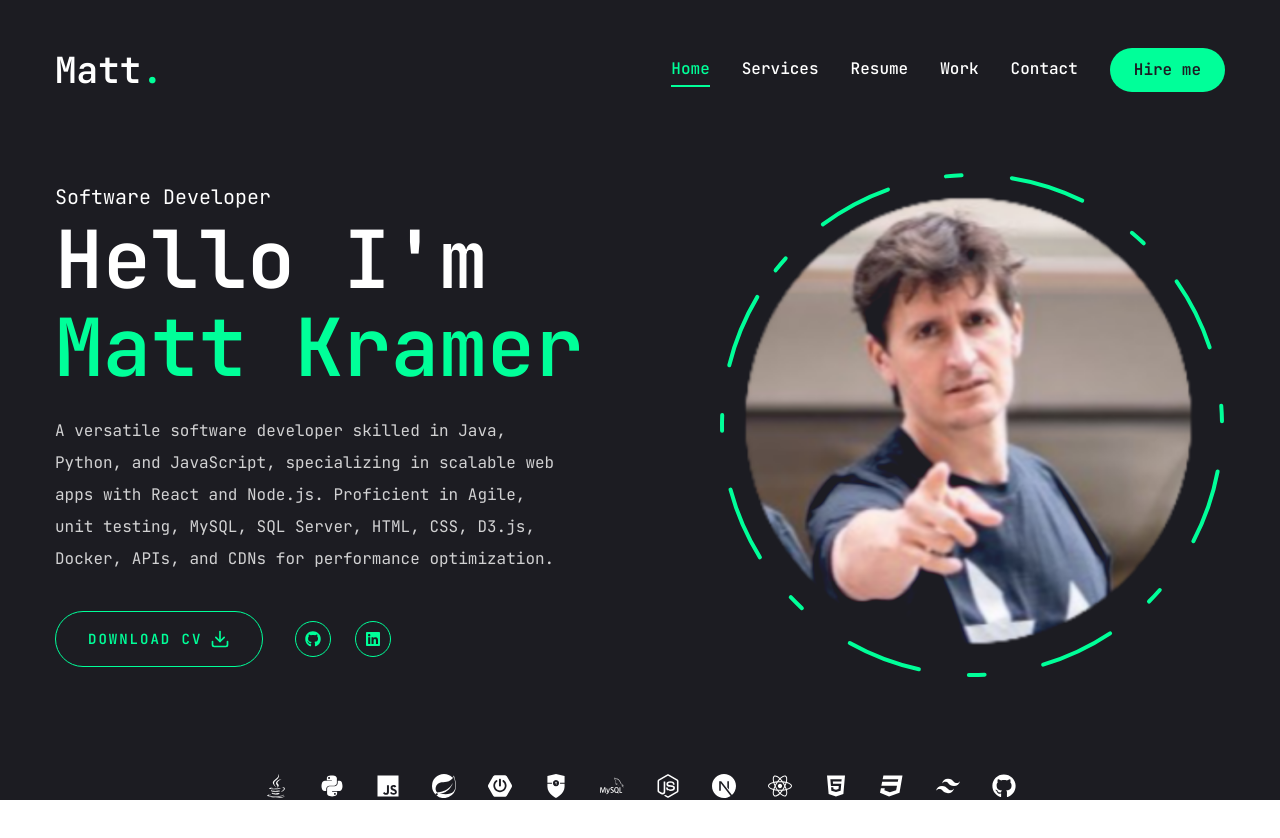
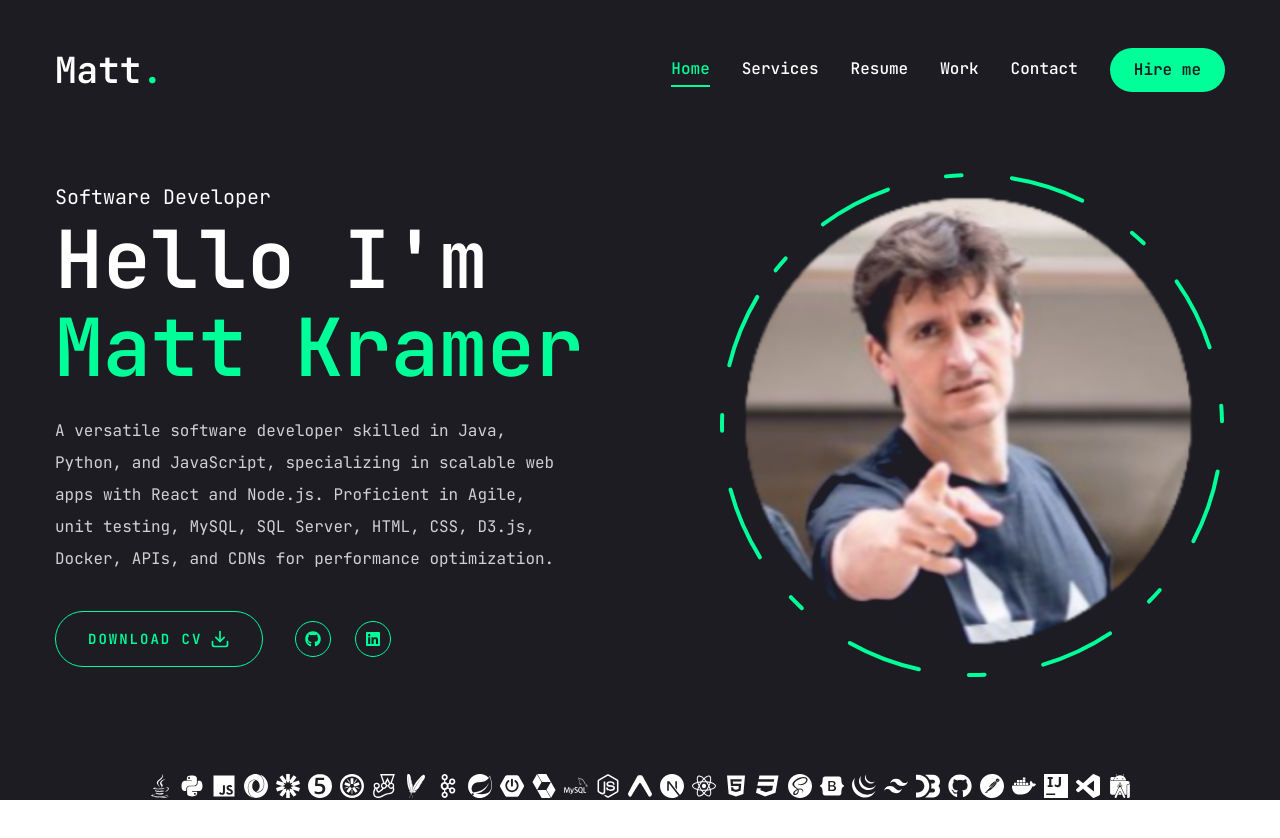
Before and after one commit to Matthew123003/Portfolio, a Next.js app: page / in a window 1280 px wide. Shown: the top 838 px of the page. Built offline with nearby package versions, Linux system fonts and the light colour scheme.

Commit message:
Updated Imports on Homepage.jsx, ServicesPage.jsx, ResumePage.jsx

```diff
--- a/app/page.jsx
+++ b/app/page.jsx
@@ -1,8 +1,7 @@
 import { Button } from "@/components/ui/button";
 import { FiDownload } from "react-icons/fi";
 import {FaJava, FaPython, FaJs, FaNodeJs, FaReact, FaHtml5, FaCss3, FaGithub} from "react-icons/fa";
-import {SiSpring, SiSpringboot, SiSpringsecurity, SiMysql, SiTailwindcss, SiNextdotjs} from "react-icons/si";
-
+import {SiSpring, SiSpringboot, SiSpringsecurity, SiMysql, SiTailwindcss, SiNextdotjs, SiHibernate, SiJunit5, SiJasmine, SiJest, SiApachemaven, SiApachekafka, SiSqlite, SiPostman, SiSass, SiBootstrap, SiJquery, SiJson, SiJsonwebtokens, SiDocker, SiIntellijidea, SiVisualstudiocode, SiAndroidstudio, SiExpo, SiWebstorm, SiD3Dotjs} from "react-icons/si";
 
 // components
 import Social from "@/components/Social";
@@ -54,21 +53,38 @@ const Home = () => {
         </div>
       </div>
       {/* New icon bar */}
-      <div className="w-full bg-primary flex justify-center gap-8">
+      <div className="w-full bg-primary flex justify-center gap-2">
           <FaJava className="text-white text-2xl hover:text-accent transition-all duration-300" />
           <FaPython className="text-white text-2xl hover:text-accent transition-all duration-300" />
           <FaJs className="text-white text-2xl hover:text-accent transition-all duration-300" />
+          <SiJson className="text-white text-2xl hover:text-accent transition-all duration-300" />
+          <SiJsonwebtokens className="text-white text-2xl hover:text-accent transition-all duration-300" />
+          <SiJunit5 className="text-white text-2xl hover:text-accent transition-all duration-300" />
+          <SiJasmine className="text-white text-2xl hover:text-accent transition-all duration-300" />
+          <SiJest className="text-white text-2xl hover:text-accent transition-all duration-300" />
+          <SiApachemaven className="text-white text-2xl hover:text-accent transition-all duration-300" />
+          <SiApachekafka className="text-white text-2xl hover:text-accent transition-all duration-300" />
           <SiSpring className="text-white text-2xl hover:text-accent transition-all duration-300" />
           <SiSpringboot className="text-white text-2xl hover:text-accent transition-all duration-300" />
-          <SiSpringsecurity className="text-white text-2xl hover:text-accent transition-all duration-300" />
+          <SiHibernate className="text-white text-2xl hover:text-accent transition-all duration-300" />
           <SiMysql className="text-white text-2xl hover:text-accent transition-all duration-300" />
           <FaNodeJs className="text-white text-2xl hover:text-accent transition-all duration-300" />
+          <SiExpo className="text-white text-2xl hover:text-accent transition-all duration-300" />
           <SiNextdotjs className="text-white text-2xl hover:text-accent transition-all duration-300" />
           <FaReact className="text-white text-2xl hover:text-accent transition-all duration-300" />
           <FaHtml5 className="text-white text-2xl hover:text-accent transition-all duration-300" />
           <FaCss3 className="text-white text-2xl hover:text-accent transition-all duration-300" />
+          <SiSass className="text-white text-2xl hover:text-accent transition-all duration-300" />
+          <SiBootstrap className="text-white text-2xl hover:text-accent transition-all duration-300" />
+          <SiJquery className="text-white text-2xl hover:text-accent transition-all duration-300" />
           <SiTailwindcss className="text-white text-2xl hover:text-accent transition-all duration-300" />
+          <SiD3Dotjs className="text-white text-2xl hover:text-accent transition-all duration-300" />
           <FaGithub className="text-white text-2xl hover:text-accent transition-all duration-300" />
+          <SiPostman className="text-white text-2xl hover:text-accent transition-all duration-300" />
+          <SiDocker className="text-white text-2xl hover:text-accent transition-all duration-300" />
+          <SiIntellijidea className="text-white text-2xl hover:text-accent transition-all duration-300" />
+          <SiVisualstudiocode className="text-white text-2xl hover:text-accent transition-all duration-300" />
+          <SiAndroidstudio className="text-white text-2xl hover:text-accent transition-all duration-300" />
       </div>
       <Stats />
     </section>
--- a/app/resume/page.jsx
+++ b/app/resume/page.jsx
@@ -1,7 +1,8 @@
 "use client";
 
 import {FaJava, FaPython, FaJs, FaNodeJs, FaReact, FaHtml5, FaCss3, FaGithub} from "react-icons/fa";
-import {SiSpring, SiSpringboot, SiSpringsecurity, SiMysql, SiTailwindcss, SiNextdotjs} from "react-icons/si";
+import {SiSpring, SiSpringboot, SiSpringsecurity, SiMysql, SiTailwindcss, SiNextdotjs, SiHibernate, SiJunit5, SiJasmine, SiJest, SiApachemaven, SiApachekafka, SiSqlite, SiPostman, SiSass, SiBootstrap, SiJquery, SiJson, SiJsonwebtokens, SiDocker, SiIntellijidea, SiVisualstudiocode, SiAndroidstudio, SiExpo, SiWebstorm, SiD3Dotjs} from "react-icons/si";
+
 
 // about data
 const about = {
--- a/app/services/page.jsx
+++ b/app/services/page.jsx
@@ -1,7 +1,7 @@
 "use client";
 
 import {FaJava, FaPython, FaJs, FaNodeJs, FaReact, FaHtml5, FaCss3, FaGithub} from "react-icons/fa";
-import {SiSpring, SiSpringboot, SiSpringsecurity, SiMysql, SiTailwindcss, SiNextdotjs} from "react-icons/si";
+import {SiSpring, SiSpringboot, SiSpringsecurity, SiMysql, SiTailwindcss, SiNextdotjs, SiHibernate, SiJunit5, SiJasmine, SiJest, SiApachemaven, SiApachekafka, SiSqlite, SiPostman, SiSass, SiBootstrap, SiJquery, SiJson, SiJsonwebtokens, SiDocker, SiIntellijidea, SiVisualstudiocode, SiAndroidstudio, SiExpo, SiWebstorm, SiD3Dotjs} from "react-icons/si";
 
 import {BsArrowDownRight} from "react-icons/bs";
 import Link from "next/link";
```
